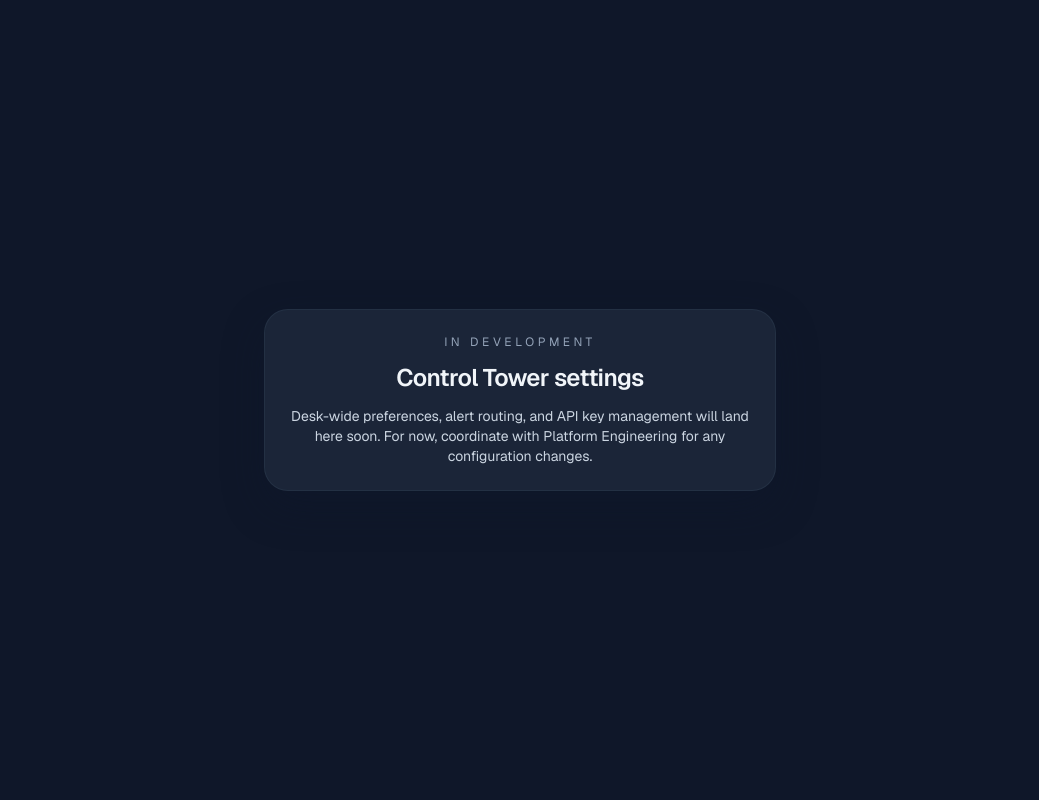
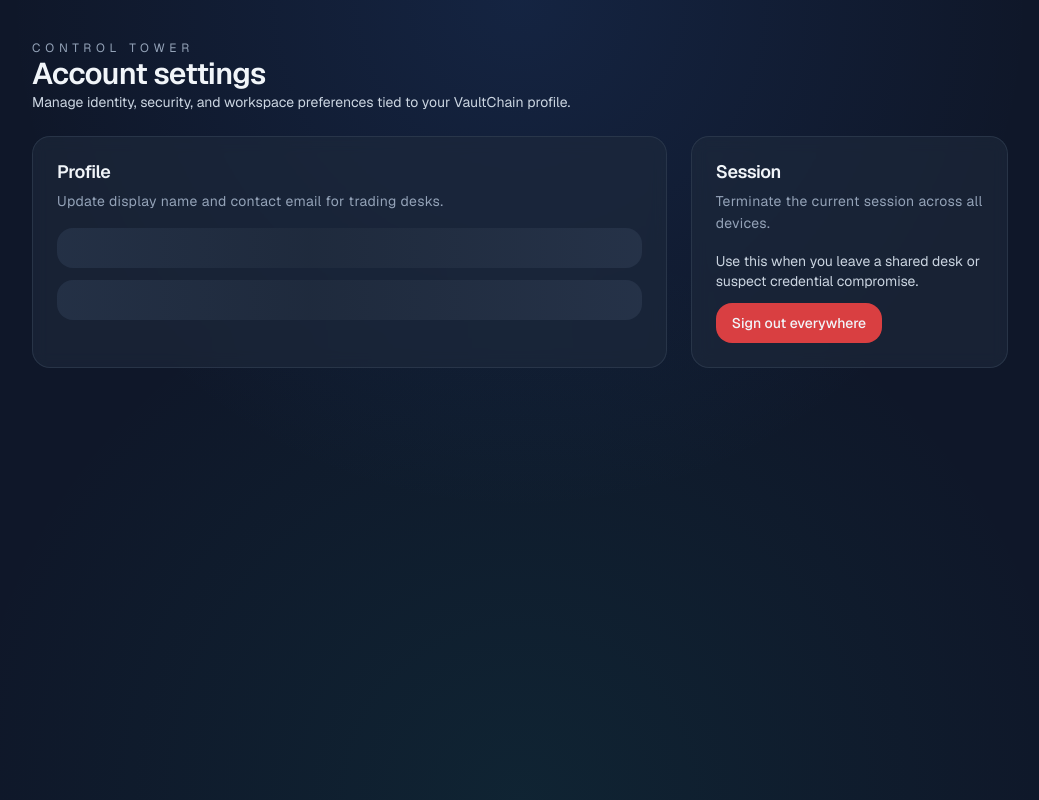
Before and after one commit to NirussVn0/VaultChain-Dashboard, a Next.js app in the folder frontend/: page /settings in a window 1280 px wide. Shown: the whole page, without its empty margins (120-1159 px from the left). Built offline with nearby package versions, Linux system fonts and the light colour scheme; no server answers.

Commit message:
feat(auth): add login cta and settings surface

```diff
--- a/frontend/src/app/settings/page.tsx
+++ b/frontend/src/app/settings/page.tsx
@@ -1,19 +1,73 @@
 import type { Metadata } from "next";
+
+import { Button } from "@/components/ui/button";
+import { Card, CardContent, CardDescription, CardHeader, CardTitle } from "@/components/ui/card";
+import { Input } from "@/components/ui/input";
+import { Skeleton } from "@/components/ui/skeleton";
+import { useAuth } from "@/context/auth-context";
 
 export const metadata: Metadata = {
   title: "Settings · VaultChain",
 };
 
 export default function SettingsPage() {
+  const { user, status, logout } = useAuth();
+  const isLoading = status !== "authenticated";
+
   return (
-    <div className="flex min-h-dvh items-center justify-center bg-background text-text-primary">
-      <div className="max-w-lg space-y-3 rounded-2xl border border-border/40 bg-background-surface/80 p-6 text-center shadow-card">
-        <p className="text-xs uppercase tracking-[0.3em] text-text-tertiary">In development</p>
-        <h1 className="text-2xl font-semibold">Control Tower settings</h1>
+    <main className="mx-auto flex min-h-dvh w-full max-w-5xl flex-col gap-6 px-6 py-10">
+      <header>
+        <p className="text-xs uppercase tracking-[0.4em] text-text-tertiary">Control tower</p>
+        <h1 className="text-3xl font-semibold text-text-primary">Account settings</h1>
         <p className="text-sm text-text-secondary">
-          Desk-wide preferences, alert routing, and API key management will land here soon. For now, coordinate with Platform Engineering for any configuration changes.
+          Manage identity, security, and workspace preferences tied to your VaultChain profile.
         </p>
-      </div>
-    </div>
+      </header>
+      <section className="grid gap-6 lg:grid-cols-[2fr_1fr]">
+        <Card className="border-border/60">
+          <CardHeader>
+            <CardTitle>Profile</CardTitle>
+            <CardDescription>Update display name and contact email for trading desks.</CardDescription>
+          </CardHeader>
+          <CardContent className="space-y-4">
+            {isLoading ? (
+              <div className="space-y-3">
+                <Skeleton className="h-10 w-full rounded-lg" />
+                <Skeleton className="h-10 w-full rounded-lg" />
+              </div>
+            ) : (
+              <>
+                <div className="space-y-2">
+                  <label className="text-xs font-semibold uppercase tracking-[0.3em] text-text-tertiary">
+                    Display name
+                  </label>
+                  <Input readOnly value={user?.displayName ?? user?.email ?? ""} />
+                </div>
+                <div className="space-y-2">
+                  <label className="text-xs font-semibold uppercase tracking-[0.3em] text-text-tertiary">
+                    Email
+                  </label>
+                  <Input readOnly value={user?.email ?? ""} />
+                </div>
+              </>
+            )}
+          </CardContent>
+        </Card>
+        <Card className="border-border/60 bg-danger/5">
+          <CardHeader>
+            <CardTitle>Session</CardTitle>
+            <CardDescription>Terminate the current session across all devices.</CardDescription>
+          </CardHeader>
+          <CardContent className="space-y-3">
+            <p className="text-sm text-text-secondary">
+              Use this when you leave a shared desk or suspect credential compromise.
+            </p>
+            <Button variant="danger" onClick={() => logout()}>
+              Sign out everywhere
+            </Button>
+          </CardContent>
+        </Card>
+      </section>
+    </main>
   );
 }
--- a/frontend/src/components/layout/sidebar.tsx
+++ b/frontend/src/components/layout/sidebar.tsx
@@ -38,7 +38,7 @@ const NAV_ITEMS: ReadonlyArray<NavItem> = [
  * Left navigation for the dashboard shell.
  */
 export function Sidebar({ activePath = "/" }: SidebarProps) {
-  const { user } = useAuth();
+  const { user, isAuthenticated } = useAuth();
   const initials =
     (user?.displayName ?? user?.email ?? "VC")
       .split(" ")
@@ -86,6 +86,7 @@ export function Sidebar({ activePath = "/" }: SidebarProps) {
           })}
         </nav>
       </div>
+      {isAuthenticated ? (
         <div className="flex items-center gap-3 rounded-xl border border-border/60 bg-background-elevated/40 p-4">
           <Avatar className="h-11 w-11 border-border/70">
             <AvatarFallback>{initials}</AvatarFallback>
@@ -97,6 +98,20 @@ export function Sidebar({ activePath = "/" }: SidebarProps) {
             </span>
           </div>
         </div>
+      ) : (
+        <Link
+          href="/login"
+          className="flex items-center justify-between rounded-xl border border-dashed border-border/60 bg-background-elevated/20 p-4 text-sm text-text-secondary transition hover:border-border hover:bg-background-elevated/40 hover:text-text-primary"
+        >
+          <div>
+            <p className="font-semibold text-text-primary">Sign in to personalize</p>
+            <p className="text-xs text-text-tertiary">Access desks, alerts, and secure settings.</p>
+          </div>
+          <Badge variant="outline" className="text-[10px] uppercase tracking-[0.2em]">
+            Login
+          </Badge>
+        </Link>
+      )}
     </aside>
   );
 }
--- a/frontend/src/components/layout/user-menu.tsx
+++ b/frontend/src/components/layout/user-menu.tsx
@@ -1,11 +1,12 @@
 'use client';
 
 import { useEffect, useMemo, useState } from "react";
+import Link from "next/link";
 import type { Route } from "next";
 import { useRouter } from "next/navigation";
 import * as DropdownMenu from "@radix-ui/react-dropdown-menu";
 import { AnimatePresence, motion } from "framer-motion";
-import { Calendar, ChevronDown, LogOut, Settings, User } from "lucide-react";
+import { Calendar, ChevronDown, LogIn, LogOut, Settings, User } from "lucide-react";
 
 import { Avatar, AvatarFallback } from "@/components/ui/avatar";
 import { Button } from "@/components/ui/button";
@@ -26,7 +27,7 @@ const formatter = new Intl.DateTimeFormat("en-US", {
 });
 
 export function UserMenu() {
-  const { user, status, logout } = useAuth();
+  const { user, status, logout, isAuthenticated } = useAuth();
   const router = useRouter();
   const [now, setNow] = useState<Date>(() => new Date());
 
@@ -52,8 +53,8 @@ export function UserMenu() {
     return status === "loading" ? "Syncing…" : "Guest";
   }, [status, user]);
 
-  const email = user?.email ?? "Syncing identity…";
-  const headline = user?.displayName ?? user?.email ?? "VaultChain";
+  const email = isAuthenticated ? user?.email ?? "" : "";
+  const headline = isAuthenticated ? user?.displayName ?? user?.email ?? "VaultChain" : "VaultChain";
   const dateLabel = formatter.format(now);
   const isHydrating = status === "idle" || status === "loading";
 
@@ -68,6 +69,21 @@ export function UserMenu() {
     });
     router.push("/login");
   };
+
+  if (!isAuthenticated) {
+    return (
+      <Button
+        asChild
+        variant="ghost"
+        className="flex items-center gap-2 rounded-xl border border-border/60 bg-background-elevated/40 px-3 py-2 text-sm text-text-primary hover:border-border hover:bg-background-elevated/60"
+      >
+        <Link href="/login">
+          <LogIn className="h-4 w-4" aria-hidden="true" />
+          Sign in
+        </Link>
+      </Button>
+    );
+  }
 
   return (
     <DropdownMenu.Root>
```
Lines whose indentation alone changed are shown as unchanged.
